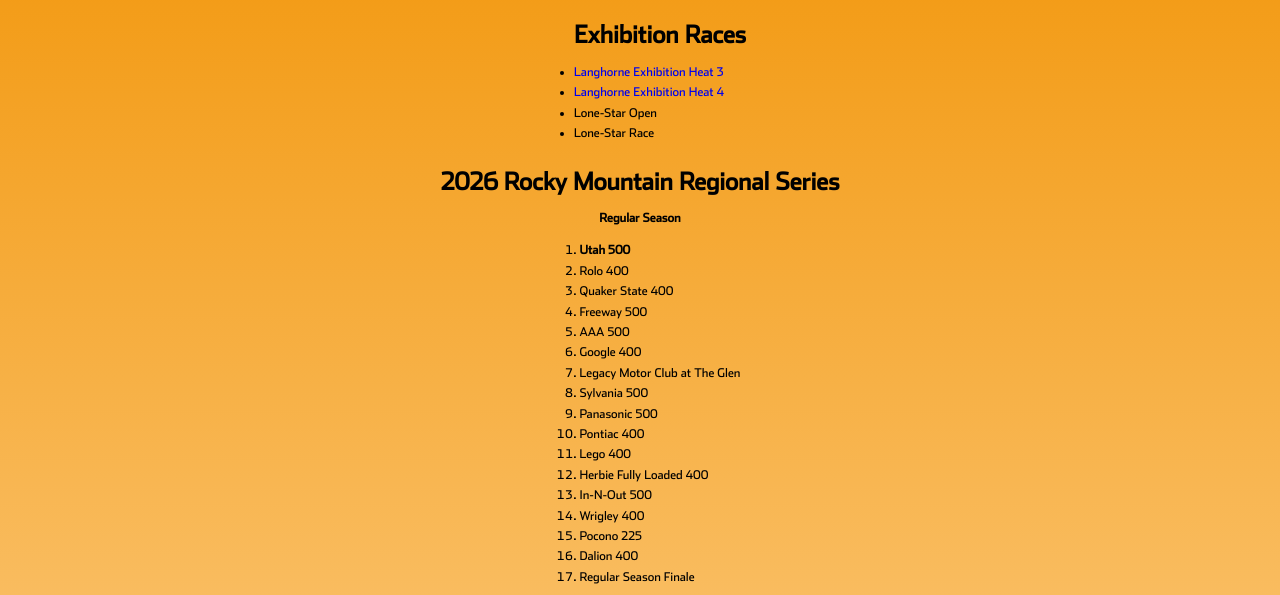
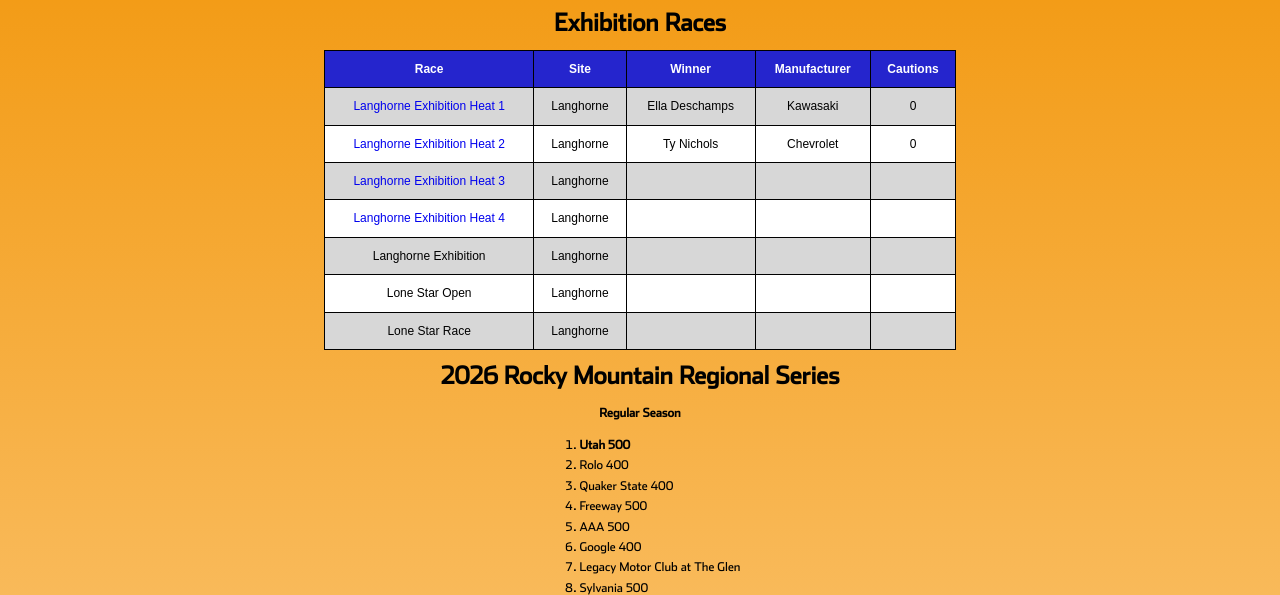
Before and after one commit to SamuelJT57/RockyMountainRegionalSeries, a plain HTML site: page index.html in a window 1280 px wide. Shown: the part 199-794 px from the top of the page. Drawn offline with Linux system fonts and the light colour scheme.

Commit message:
added a table

```diff
--- a/index.html
+++ b/index.html
@@ -8,13 +8,73 @@
 </head>
 <body>
 <img src="RockyMountainSeries.png" alt="null" class="logo">
-<ul>
   <h1>Exhibition Races</h1>
-<li><a href="lh3.html">Langhorne Exhibition Heat 3</a></li>
-<li><a href="lh4.html">Langhorne Exhibition Heat 4</a></li>
-<li>Lone-Star Open</li>
-<li>Lone-Star Race</li>
-</ul>
+
+  <table>
+    <tr>
+      <th>Race</th>
+      <th>Site</th>
+      <th>Winner</th>
+      <th>Manufacturer</th>
+      <th>Cautions</th>
+      </tr>
+
+      <tr>
+      <td><a href="lh1.html">Langhorne Exhibition Heat 1</a></td>
+      <td>Langhorne</td>
+      <td>Ella Deschamps</td>
+      <td>Kawasaki</td>
+      <td>0</td>
+      </tr>
+
+      <tr>
+      <td><a href="lh2.html">Langhorne Exhibition Heat 2</a></td>
+      <td>Langhorne</td>
+      <td>Ty Nichols</td>
+      <td>Chevrolet</td>
+      <td>0</td>
+      </tr>
+
+      <tr>
+      <td><a href="lh3.html">Langhorne Exhibition Heat 3</a></td>
+      <td>Langhorne</td>
+      <td></td>
+      <td></td>
+      <td></td>
+      </tr>
+
+      <tr>
+      <td><a href="lh4.html">Langhorne Exhibition Heat 4</a></td>
+      <td>Langhorne</td>
+      <td></td>
+      <td></td>
+      <td></td>
+      </tr>
+
+      <tr>
+      <td>Langhorne Exhibition</td>
+      <td>Langhorne</td>
+      <td></td>
+      <td></td>
+      <td></td>
+      </tr>
+
+      <tr>
+      <td>Lone Star Open</td>
+      <td>Langhorne</td>
+      <td></td>
+      <td></td>
+      <td></td>
+      </tr>
+
+      <tr>
+      <td>Lone Star Race</td>
+      <td>Langhorne</td>
+      <td></td>
+      <td></td>
+      <td></td>
+      </tr>
+    </table>
 
 <h1>2026 Rocky Mountain Regional Series</h1>
 <b>Regular Season</b>
@@ -63,34 +123,5 @@
 <li>29. Rocky Mountain Season Finale</li>
   </ul>
 
-  <table>
-    <tr>
-      <th>#</th>
-      <th>Race</th>
-      <th>Site</th>
-      <th>Winner</th>
-      <th>Manufacturer</th>
-      <th>Cautions</th>
-      </tr>
-
-      <tr>
-      <td>E</td>
-      <td><a href="lh1.html">Langhorne Exhibition Heat 1</a></td>
-      <td>Langhorne</td>
-      <td>Ella Deschamps</td>
-      <td>Kawasaki</td>
-      <td>0</td>
-      </tr>
-
-      <tr>
-      <td>E</td>
-      <td><a href="lh2.html">Langhorne Exhibition Heat 2</a></td>
-      <td>Langhorne</td>
-      <td>Ty Nichols</td>
-      <td>Chevrolet</td>
-      <td>0</td>
-      </tr>
-    </table>
-
 </body>
 </html>
```
